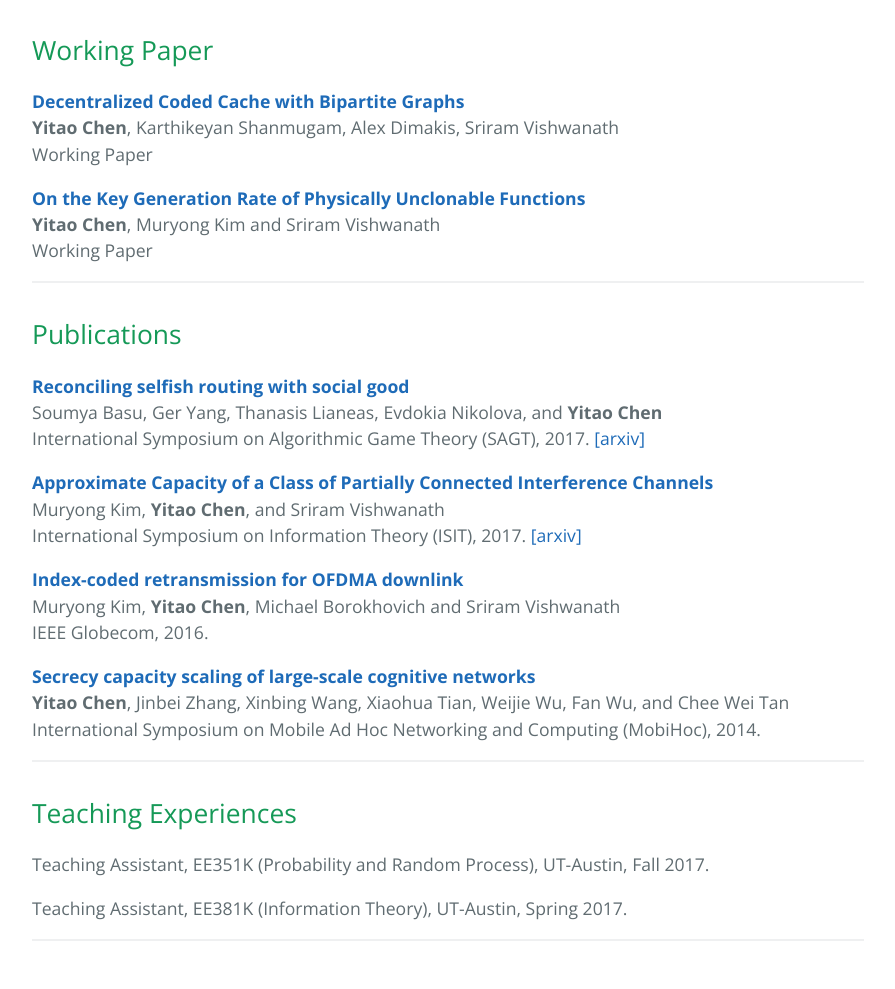
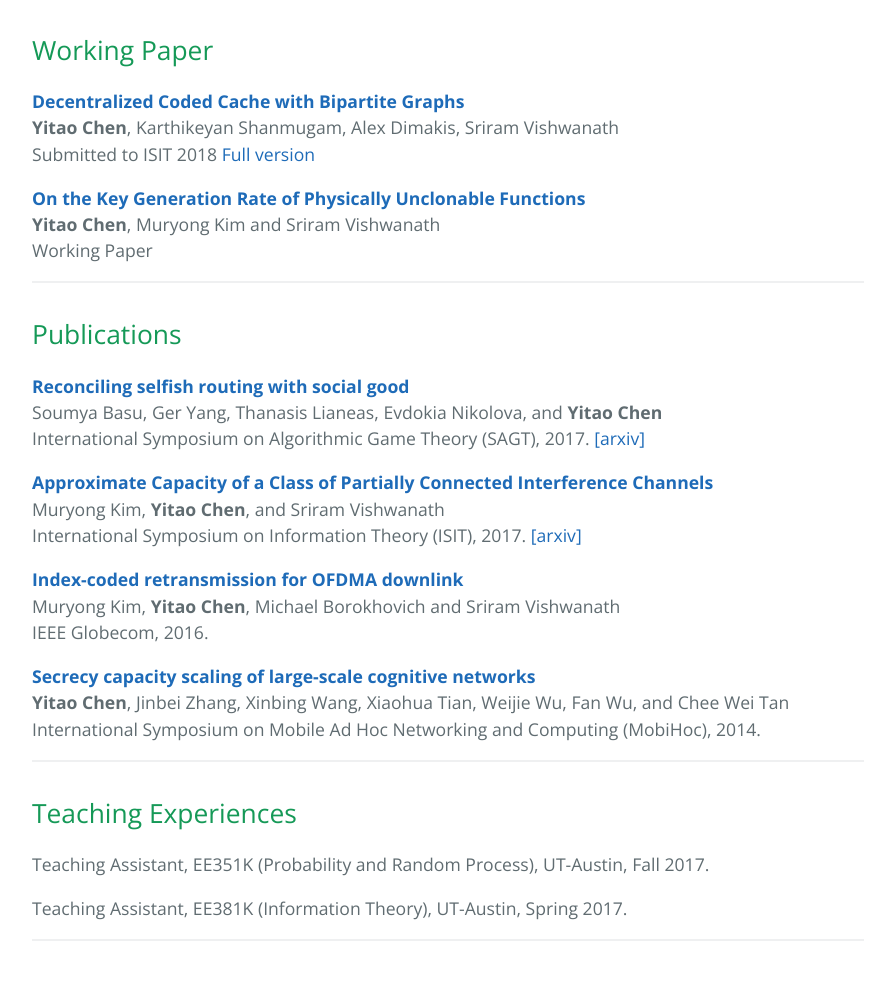
Before and after one commit to yitaochen/yitaochen.github.io, a Jekyll site: the page index.html, which Jekyll copies as it is, in a window 1280 px wide. Shown: the part 608-1597 px from the top of the page, without its empty margins (192-1087 px from the left). Built offline with Jekyll 4.4.1, drawn with Linux system fonts in a browser that asks for light colours.

Commit message:
coded cache paper

```diff
--- a/index.html
+++ b/index.html
@@ -49,7 +49,7 @@
       <p>
       <b><a> Decentralized Coded Cache with Bipartite Graphs</a></b> <br />
       <b>Yitao Chen</b>, Karthikeyan Shanmugam, Alex Dimakis, Sriram Vishwanath<br />
-      Working Paper
+      Submitted to ISIT 2018 <a href="../files/codedcache_isit18.pdf"> Full version</a>
       </p>
 
       <p>
```
Also changed, not shown: 1 other file.
